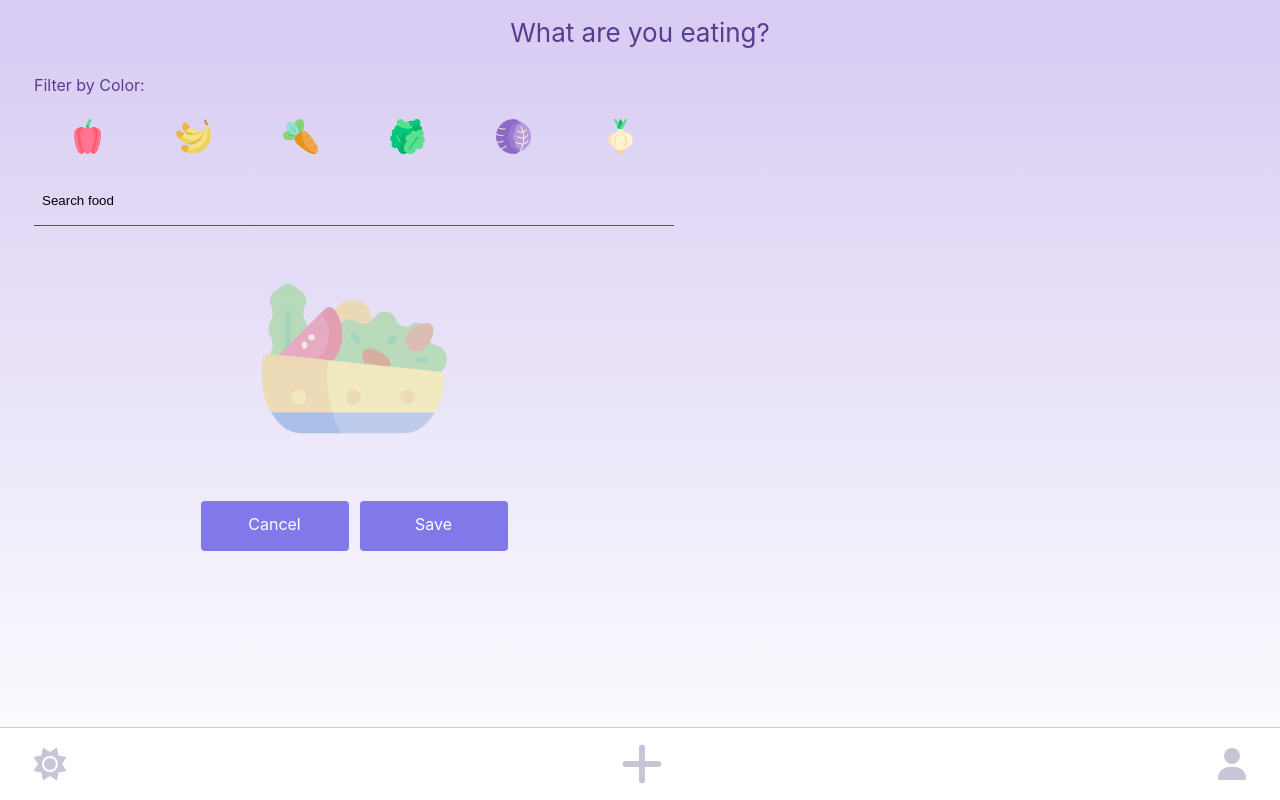
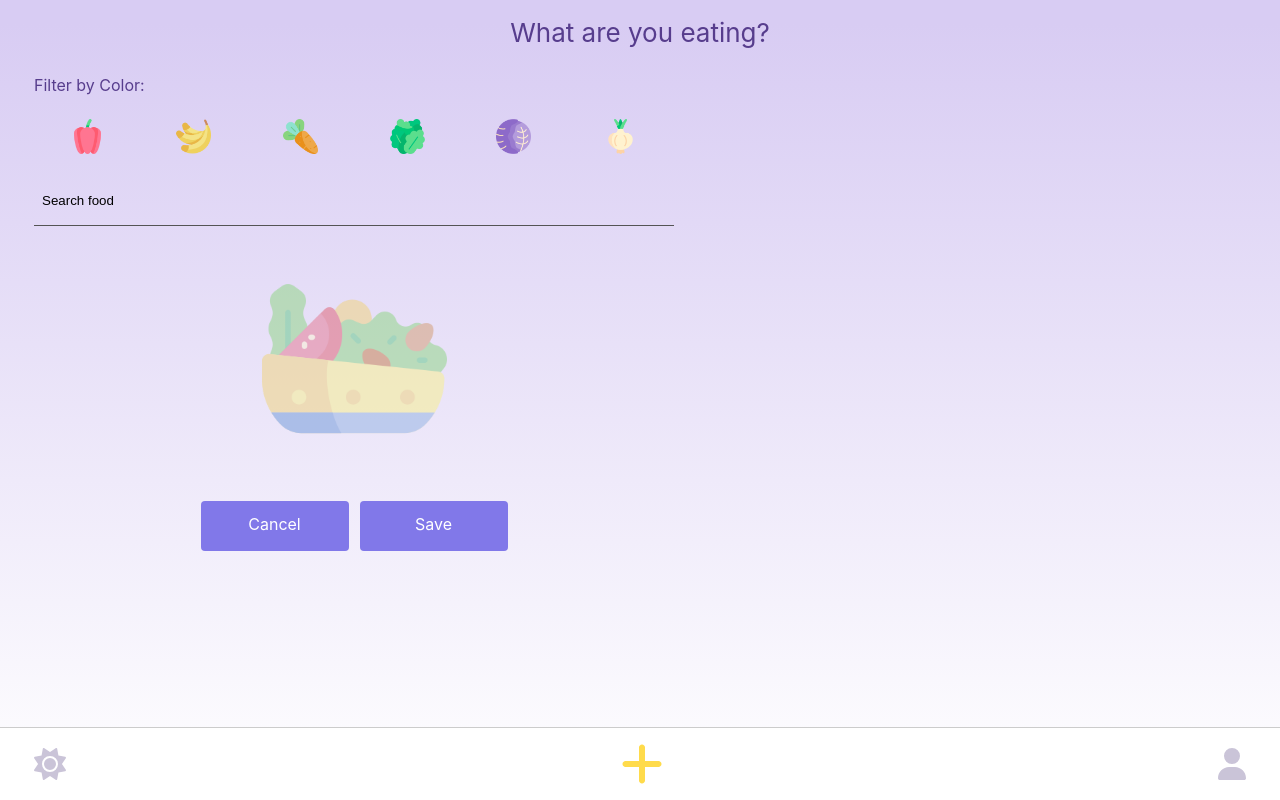
Before and after one commit to Glow-Carrots-App/glow-web, a Next.js app: page /eat in a window 1280 px wide. Built offline with nearby package versions, Linux system fonts and the light colour scheme; no server answers.

Commit message:
navbar hotfix

```diff
--- a/pages/eat/index.js
+++ b/pages/eat/index.js
@@ -9,7 +9,7 @@ const Eat = () => {
     <div className={styles.container}>
       <Heading1>What are you eating?</Heading1>
       <SearchFoodsForm />
-      <BottomTabs />
+      <BottomTabs isEat={true} />
     </div>
   );
 };
```
